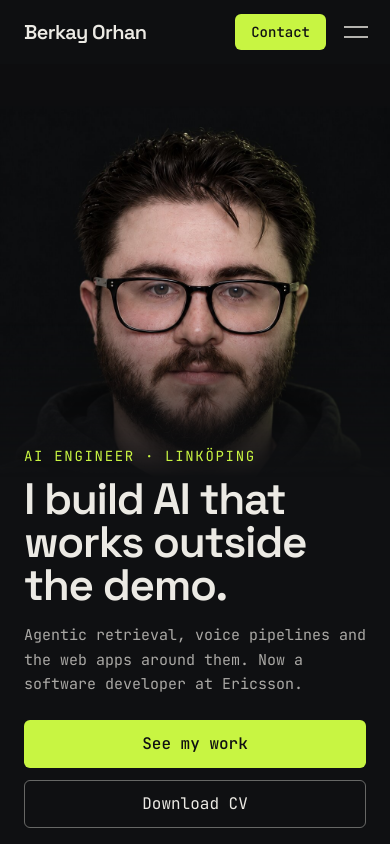
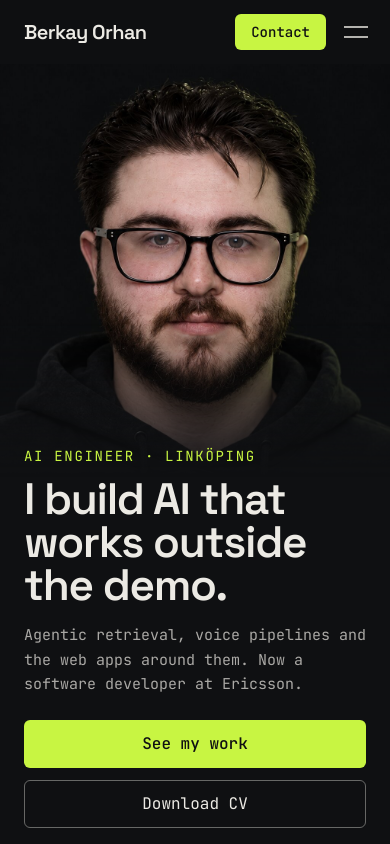
Before and after one commit to Berkay2002/portfolio-new, a Next.js app: page / in a window 390 px wide. Shown: the top 844 px of the page. Built offline with nearby package versions, Linux system fonts and the light colour scheme.

Commit message:
Phone hero: the top of his hair sits 20 px under the header at every phone width

```diff
--- a/components/landing/sections.tsx
+++ b/components/landing/sections.tsx
@@ -136,7 +136,7 @@ export function Hero() {
     <section className="relative pt-16 lg:min-h-[max(720px,100svh)] lg:pt-0" id="top">
       <div className="relative h-[50svh] max-h-[440px] lg:absolute lg:top-[72px] lg:right-[2%] xl:right-[6%] lg:h-[calc(92%-72px)] lg:max-h-none">
         {/* eslint-disable-next-line @next/next/no-img-element -- images are served unoptimized */}
-        <img alt="Berkay Orhan" className="portrait-fade size-full object-cover object-[50%_8%] lg:h-full lg:w-auto" src="/images/hero-portrait.jpg" />
+        <img alt="Berkay Orhan" className="portrait-fade size-full object-cover object-[50%_calc(20px-22.5vw)] lg:object-[50%_45%] lg:h-full lg:w-auto" src="/images/hero-portrait.jpg" />
       </div>
       <div className="-mt-10 relative z-10 px-6 lg:mt-0 lg:max-w-[66%] lg:px-0 lg:pt-[200px] lg:pl-[4%]">
         <Index className="tracking-[0.12em]">{c.hero.overline}</Index>
```
